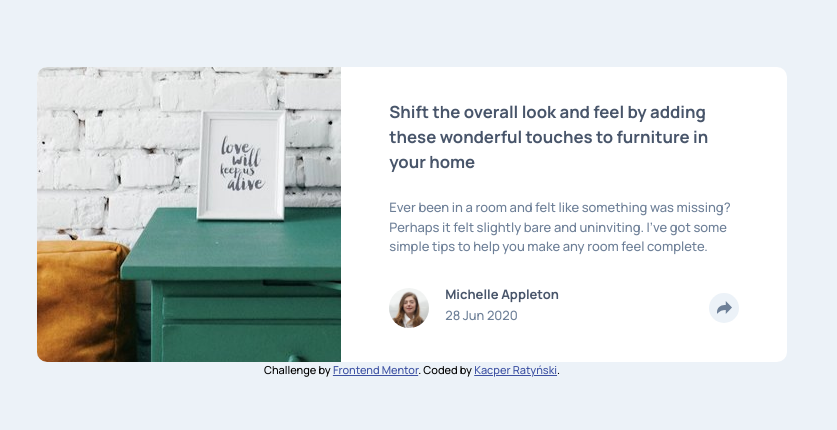
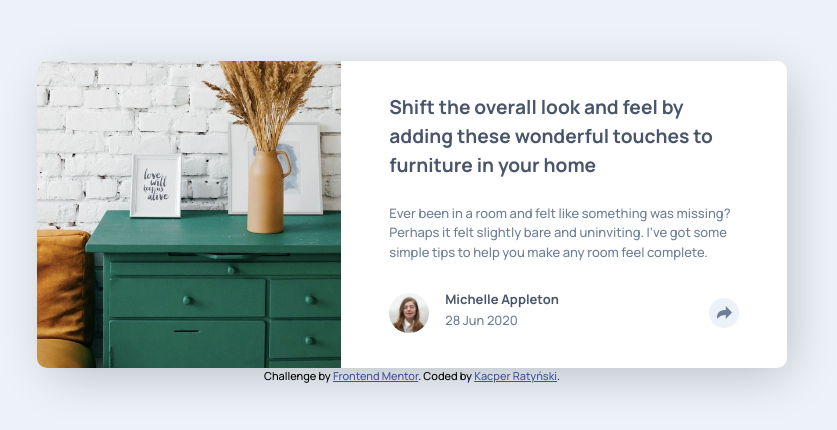
Before and after one commit to Ikacper/article-preview-component-master, a plain HTML site: page index.html in a window 1280 px wide. Shown: the part 178-608 px from the top of the page, without its empty margins (228-1065 px from the left). Drawn offline with Linux system fonts and the light colour scheme.

Commit message:
bigger font

```diff
--- a/style.css
+++ b/style.css
@@ -31,6 +31,7 @@ body {
   height: 75%;
   max-width: 475px;
   border-radius: 10px;
+  box-shadow: 7px 11px 50px -7px rgba(0, 0, 0, 0.23);
 }
 
 .card::before {
@@ -58,7 +59,7 @@ body {
 .card__paragraph--bold {
   color: var(--Very-Dark-Grayish-Blue);
   font-weight: bold;
-  font-size: 1.05rem;
+  font-size: 1.2rem;
   padding-top: 2rem;
 }
 
@@ -177,6 +178,7 @@ body {
   }
   .card::before {
     background: url(./images/drawers.jpg) left no-repeat;
+    background-size: cover;
     border-top-right-radius: 0;
     border-bottom-left-radius: 10px;
   }
```
